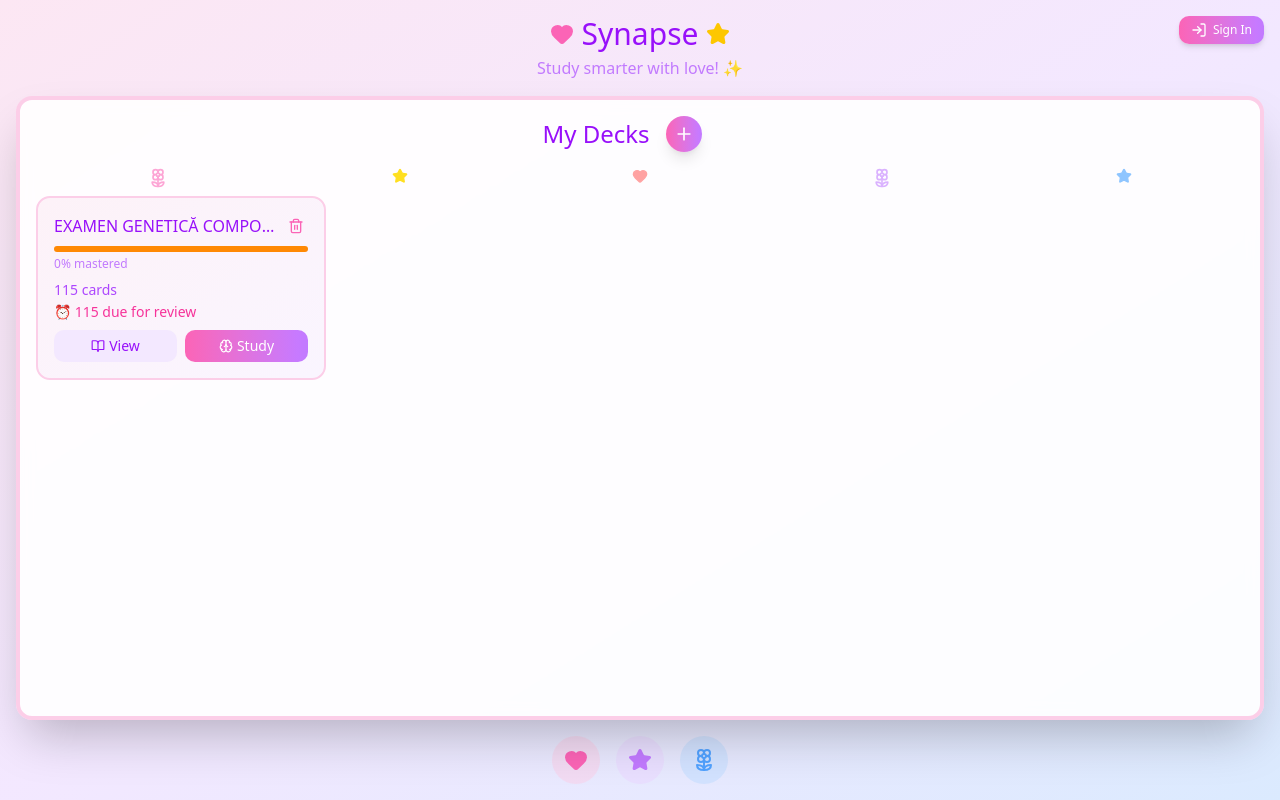
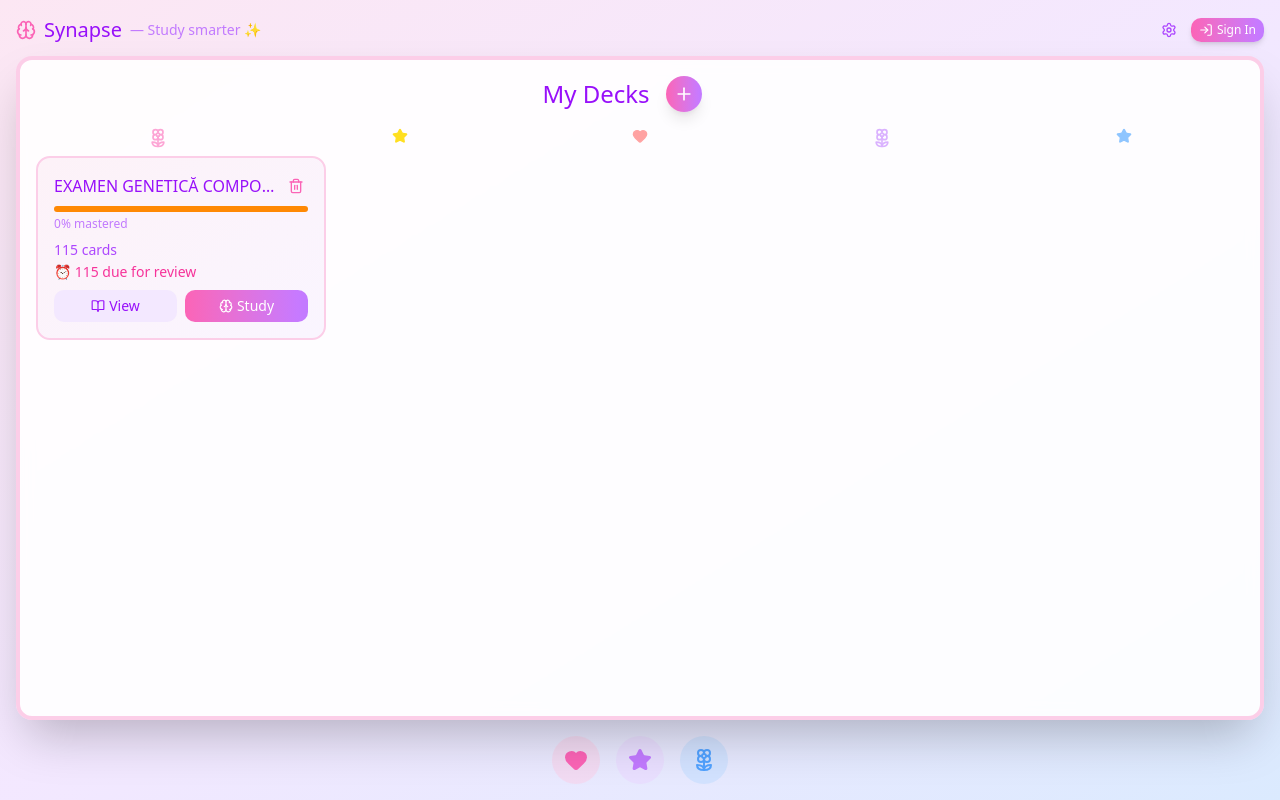
Before and after one commit to orienaa/synapse-flashcards, a React (Vite) app: page / in a window 1280 px wide. Built offline with nearby package versions, Linux system fonts and the light colour scheme; no server answers.

Commit message:
feat: implement quiz settings and improve card selection logic for studying

```diff
--- a/src/App.tsx
+++ b/src/App.tsx
@@ -73,6 +73,9 @@ export default function App() {
     forgot: 0,
     easy: 0,
   });
+
+  // Quiz settings
+  const [quizCardCount, setQuizCardCount] = useState(20);
 
   // Listen for auth state changes
   useEffect(() => {
@@ -170,13 +173,13 @@ export default function App() {
   };
 
   const handleStartStudy = (deck: Deck) => {
-    const dueCards = getDueCards(deck.cards, 20);
-    if (dueCards.length === 0) {
-      alert("No cards due for review! Come back later.");
+    if (deck.cards.length === 0) {
+      alert("This deck has no cards yet!");
       return;
     }
+    const cardsToStudy = getDueCards(deck.cards, quizCardCount);
     setSelectedDeck(deck);
-    setStudyCards(dueCards);
+    setStudyCards(cardsToStudy);
     setCurrentCardIndex(0);
     setSessionStats({ correct: 0, forgot: 0, easy: 0 });
     setView("study");
@@ -274,6 +277,8 @@ export default function App() {
         user={user}
         onSignIn={() => setShowAuthModal(true)}
         onSignOut={handleSignOut}
+        quizCardCount={quizCardCount}
+        onQuizCardCountChange={setQuizCardCount}
       />
 
       {/* Main Content Card */}
--- a/src/components/DeckCard.tsx
+++ b/src/components/DeckCard.tsx
@@ -78,8 +78,7 @@ export function DeckCard({ deck, onDelete, onView, onStudy }: DeckCardProps) {
         </button>
         <button
           onClick={() => onStudy(deck)}
-          disabled={dueCount === 0}
-          className="flex-1 py-1.5 rounded-lg bg-gradient-to-r from-pink-400 to-purple-400 text-white text-xs md:text-sm hover:from-pink-500 hover:to-purple-500 transition-all disabled:opacity-50 disabled:cursor-not-allowed flex items-center justify-center gap-1"
+          className="flex-1 py-1.5 rounded-lg bg-gradient-to-r from-pink-400 to-purple-400 text-white text-xs md:text-sm hover:from-pink-500 hover:to-purple-500 transition-all flex items-center justify-center gap-1"
         >
           <Brain className="w-3.5 h-3.5" />
           Study
--- a/src/components/DeckView.tsx
+++ b/src/components/DeckView.tsx
@@ -273,11 +273,10 @@ export function DeckView({ deck, onStudy }: DeckViewProps) {
         </div>
         <button
           onClick={() => onStudy(deck)}
-          disabled={dueCount === 0}
-          className="px-4 py-2 rounded-lg bg-gradient-to-r from-pink-400 to-purple-400 text-white text-xs md:text-sm hover:from-pink-500 hover:to-purple-500 transition-all disabled:opacity-50 disabled:cursor-not-allowed flex items-center gap-1"
+          className="px-4 py-2 rounded-lg bg-gradient-to-r from-pink-400 to-purple-400 text-white text-xs md:text-sm hover:from-pink-500 hover:to-purple-500 transition-all flex items-center gap-1"
         >
           <Brain className="w-4 h-4" />
-          Study ({dueCount} due)
+          Study {dueCount > 0 ? `(${dueCount} due)` : ""}
         </button>
       </div>
 
--- a/src/components/Header.tsx
+++ b/src/components/Header.tsx
@@ -1,22 +1,106 @@
-import { Heart, Star, LogIn, LogOut, User } from "lucide-react";
+import { useState, useRef, useEffect } from "react";
+import { LogIn, LogOut, User, Settings, Brain } from "lucide-react";
 import type { User as FirebaseUser } from "firebase/auth";
 
 interface HeaderProps {
   user?: FirebaseUser | null;
   onSignIn?: () => void;
   onSignOut?: () => void;
+  quizCardCount: number;
+  onQuizCardCountChange: (count: number) => void;
 }
 
-export function Header({ user, onSignIn, onSignOut }: HeaderProps) {
+export function Header({
+  user,
+  onSignIn,
+  onSignOut,
+  quizCardCount,
+  onQuizCardCountChange,
+}: HeaderProps) {
+  const [showSettings, setShowSettings] = useState(false);
+  const settingsRef = useRef<HTMLDivElement>(null);
+
+  // Close settings when clicking outside
+  useEffect(() => {
+    function handleClickOutside(event: MouseEvent) {
+      if (
+        settingsRef.current &&
+        !settingsRef.current.contains(event.target as Node)
+      ) {
+        setShowSettings(false);
+      }
+    }
+    document.addEventListener("mousedown", handleClickOutside);
+    return () => document.removeEventListener("mousedown", handleClickOutside);
+  }, []);
+
   return (
-    <div className="text-center mb-3 md:mb-4 flex-shrink-0 relative">
+    <div className="mb-2 md:mb-3 flex-shrink-0">
+      <div className="flex items-center justify-between">
+        {/* Left: Logo and welcome */}
+        <div className="flex items-center gap-2">
+          <Brain className="text-pink-400 w-4 h-4 md:w-5 md:h-5" />
+          <h1 className="text-lg md:text-xl text-purple-600 font-medium">
+            Synapse
+          </h1>
+          {user && (
+            <span className="text-purple-400 text-xs md:text-sm hidden sm:inline">
+              — Welcome back!
+            </span>
+          )}
+          {!user && (
+            <span className="text-purple-400 text-xs md:text-sm hidden sm:inline">
+              — Study smarter ✨
+            </span>
+          )}
+        </div>
+
+        {/* Right: Settings and Auth */}
+        <div className="flex items-center gap-2">
+          {/* Settings Menu */}
+          <div className="relative" ref={settingsRef}>
+            <button
+              onClick={() => setShowSettings(!showSettings)}
+              className="p-1.5 rounded-lg hover:bg-purple-100 transition-colors text-purple-500"
+            >
+              <Settings className="w-4 h-4" />
+            </button>
+            {showSettings && (
+              <div className="absolute right-0 top-full mt-1 bg-white rounded-lg shadow-lg border-2 border-pink-200 p-3 z-50 min-w-48">
+                <p className="text-xs text-purple-600 font-medium mb-2">
+                  Quiz Settings
+                </p>
+                <label className="flex items-center justify-between gap-3">
+                  <span className="text-xs text-purple-500">
+                    Cards per quiz:
+                  </span>
+                  <select
+                    value={quizCardCount}
+                    onChange={(e) =>
+                      onQuizCardCountChange(Number(e.target.value))
+                    }
+                    className="text-xs border border-pink-200 rounded px-2 py-1 text-purple-600 bg-pink-50"
+                  >
+                    <option value={5}>5</option>
+                    <option value={10}>10</option>
+                    <option value={15}>15</option>
+                    <option value={20}>20</option>
+                    <option value={30}>30</option>
+                    <option value={50}>50</option>
+                    <option value={100}>100</option>
+                    <option value={999}>All</option>
+                  </select>
+                </label>
+              </div>
+            )}
+          </div>
+
           {/* Auth buttons */}
-      <div className="absolute right-0 top-0">
           {user ? (
             <div className="flex items-center gap-2">
               <div className="hidden sm:flex items-center gap-1 text-purple-500 text-xs">
-              <User className="w-4 h-4" />
-              <span className="max-w-32 truncate">
+                <User className="w-3.5 h-3.5" />
+                <span className="max-w-24 truncate">
                   {user.email || user.displayName}
                 </span>
               </div>
@@ -24,31 +108,21 @@ export function Header({ user, onSignIn, onSignOut }: HeaderProps) {
                 onClick={onSignOut}
                 className="flex items-center gap-1 px-2 py-1 rounded bg-pink-100 text-pink-500 text-xs hover:bg-pink-200 transition-colors"
               >
-              <LogOut className="w-3.5 h-3.5" />
+                <LogOut className="w-3 h-3" />
                 <span className="hidden sm:inline">Sign Out</span>
               </button>
             </div>
           ) : (
             <button
               onClick={onSignIn}
-            className="flex items-center gap-1.5 px-3 py-1.5 rounded-lg bg-gradient-to-r from-pink-400 to-purple-400 text-white text-xs hover:from-pink-500 hover:to-purple-500 transition-all shadow-md"
+              className="flex items-center gap-1 px-2 py-1 rounded-lg bg-gradient-to-r from-pink-400 to-purple-400 text-white text-xs hover:from-pink-500 hover:to-purple-500 transition-all shadow-md"
             >
-            <LogIn className="w-4 h-4" />
+              <LogIn className="w-3.5 h-3.5" />
               <span className="hidden sm:inline">Sign In</span>
             </button>
           )}
         </div>
-
-      <div className="flex items-center justify-center gap-2 mb-1">
-        <Heart className="text-pink-400 fill-pink-400 w-5 h-5 md:w-6 md:h-6" />
-        <h1 className="text-xl md:text-2xl lg:text-3xl text-purple-600 font-medium">
-          Synapse
-        </h1>
-        <Star className="text-yellow-400 fill-yellow-400 w-5 h-5 md:w-6 md:h-6" />
       </div>
-      <p className="text-purple-400 text-sm md:text-base">
-        {user ? `Welcome back! 💖` : "Study smarter with love! ✨"}
-      </p>
     </div>
   );
 }
--- a/src/utils/spacedRepetition.ts
+++ b/src/utils/spacedRepetition.ts
@@ -40,15 +40,15 @@ export function calculateNextReview(
     return newCard;
 }
 
-// Get cards due for review
+// Get cards for review - prioritizes due cards, then includes upcoming cards sorted by date
 export function getDueCards(cards: Flashcard[], maxCards: number = 20): Flashcard[] {
-    const now = new Date();
-    const dueCards = cards.filter((card) => new Date(card.nextReview) <= now);
+    // Sort ALL cards by next review date (closest first)
+    const sortedCards = [...cards].sort(
+        (a, b) => new Date(a.nextReview).getTime() - new Date(b.nextReview).getTime()
+    );
 
-    // Sort by next review date (oldest first) and limit
-    return dueCards
-        .sort((a, b) => new Date(a.nextReview).getTime() - new Date(b.nextReview).getTime())
-        .slice(0, maxCards);
+    // Return up to maxCards
+    return sortedCards.slice(0, maxCards);
 }
 
 // Create a new flashcard with default spaced repetition values
```
Lines whose indentation alone changed are shown as unchanged.
